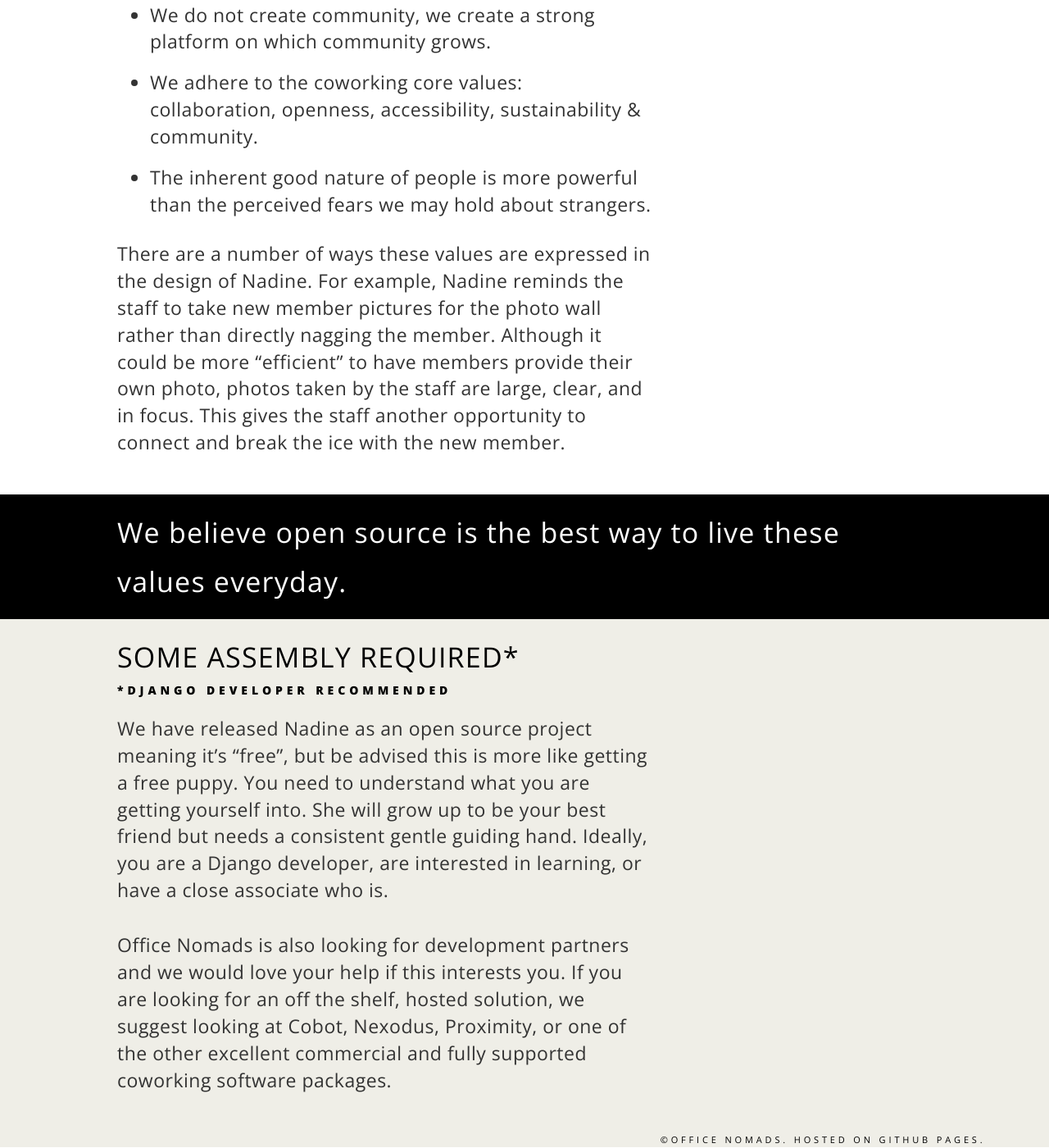
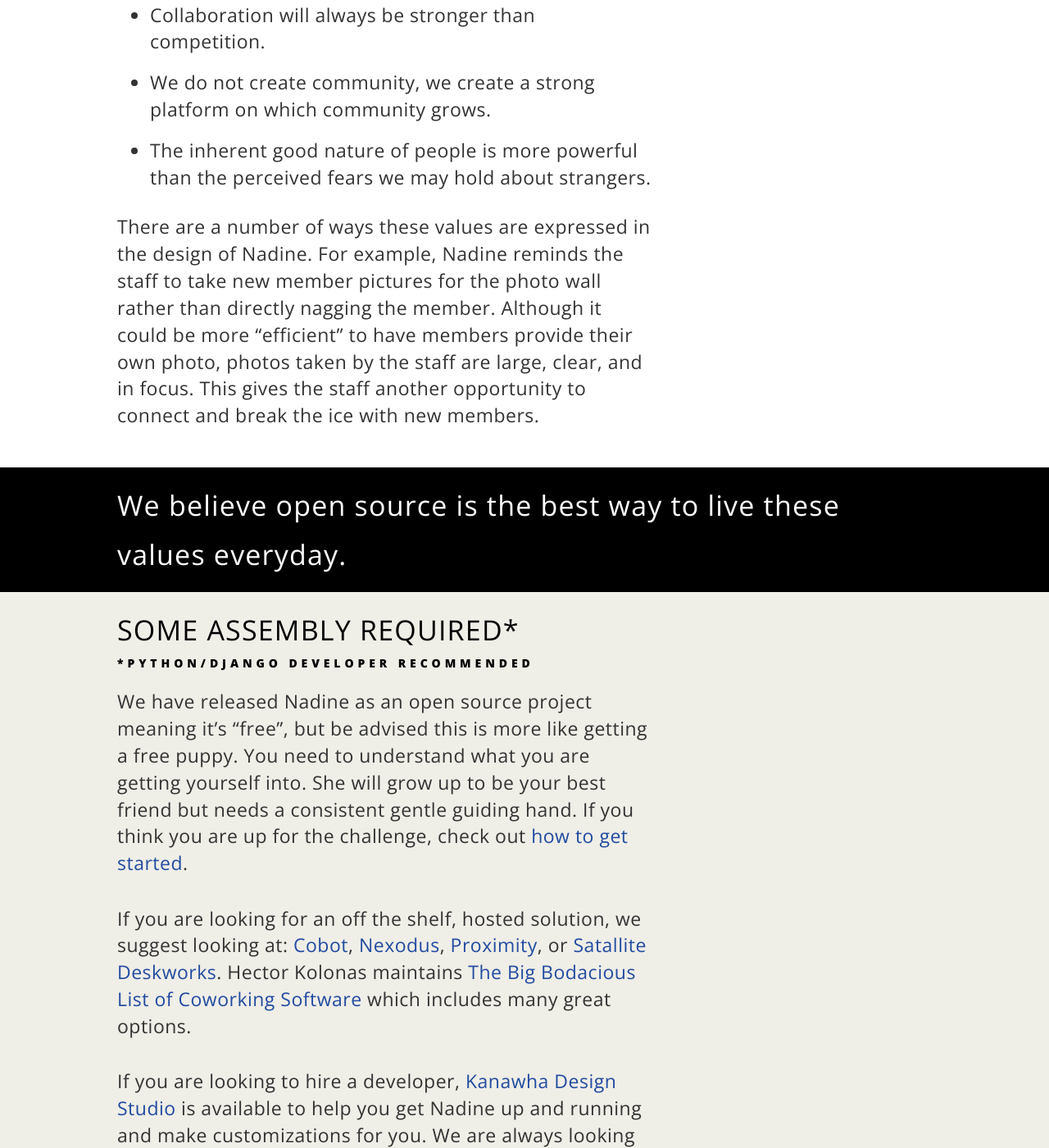
Before and after one commit to nadineproject/nadineproject.github.io, a Jekyll site: the page built from story.html, in a window 1280 px wide and 1400 px high, scrolled down 1265 px. Shown: the whole window at 82% size. Built offline with Jekyll 4.4.1, drawn with Linux system fonts in a browser that asks for light colours; some of the changed text lies outside the part shown.

Commit message:
Added links to Kanawha Design Studio

```diff
--- a/story.html
+++ b/story.html
@@ -8,11 +8,12 @@
       <h1>Our Story</h1>
       <h2>Coworking since 2007</h2>
       <p>
-        Nadine is an open source software project designed and built for use at
-        Office Nomads to help handle daily operations of the space from both the
-        staff and member sides of the house. Nadine has been in continuous use
-        and development since 2007.  We are working hard to make Nadine easier
-        to install, configure, deploy, and update.
+        Nadine is the work of <a href="https://kanawha.design/jacobsayles">Jacob Sayles</a>
+        from <a href="https://officenomads.com">Office Nomads</a>
+        and <a href="https://kanawha.design">Kanawha Design Studio</a>.
+        The platform was built for Office Nomads to help handle daily operations
+        of the space from both the staff and member sides of the house. Nadine
+        has been in continuous use and development since 2007.
       </p>
     </div>
   </div>
@@ -26,11 +27,12 @@
   <h2>Encouraging personal connections</h2>
   <p>Nadine supports the philosophy of intentional coworking and supporting consistent human to human interaction:</p>
   <ul>
+  <li>We adhere to the <a href="https://coworking.org/">coworking core values</a>:
+    collaboration, openness, accessibility, sustainability &amp; community.</li>
   <li>We believe in coworking without a filter. Our community is strong when it is diverse.</li>
   <li>Great relationships are not rushed, but are encouraged to grow over time.</li>
   <li>Collaboration will always be stronger than competition.</li>
   <li>We do not create community, we create a strong platform on which community grows.</li>
-  <li>We adhere to the coworking core values: collaboration, openness, accessibility, sustainability &amp; community.</li>
   <li>The inherent good nature of people is more powerful than the perceived fears we may hold about strangers.</li>
   </ul>
   <p>There are a number of ways these values are expressed in the design of Nadine.
@@ -38,7 +40,7 @@
      wall rather than directly nagging the member.  Although it could be more “efficient”
      to have members provide their own photo, photos taken by the staff are large,
      clear, and in focus. This gives the staff another opportunity to connect and
-     break the ice with the new member. </p>
+     break the ice with new members. </p>
   </div>
   </div>
 </div>
@@ -58,18 +60,32 @@
   <div class="block-beige clearfix">
     <div class="col-xs-12 col-lg-8">
       <h2>SOME ASSEMBLY REQUIRED*</h2>
-      <h3>*Django developer recommended</h3>
+      <h3>*Python/Django developer recommended</h3>
       <br/>
-      <p>We have released Nadine as an open source project meaning it’s “free”,
-         but be advised this is more like getting a free puppy.  You need to
-         understand what you are getting yourself into.  She will grow up to be
-         your best friend but needs a consistent gentle guiding hand. Ideally,
-         you are a Django developer, are interested in learning, or have a close
-         associate who is.</p>
-      <p>Office Nomads is also looking for development partners and we would love
-        your help if this interests you. If you are looking for an off the shelf, hosted solution, we suggest
-        looking at Cobot, Nexodus, Proximity,
-        or one of the other excellent commercial and fully supported coworking software packages.</p>
+      <p>
+        We have released Nadine as an open source project meaning it’s “free”,
+        but be advised this is more like getting a free puppy.  You need to
+        understand what you are getting yourself into.  She will grow up to be
+        your best friend but needs a consistent gentle guiding hand. If you
+        think you are up for the challenge, check out
+        <a href="getstarted.html#contact">how to get started</a>.
+      </p>
+      <p>
+        If you are looking for an off the shelf, hosted solution, we suggest
+        looking at: <a href="https://cobot.me/">Cobot</a>,
+        <a href="https://www.nexudus.com/" target="_blank">Nexodus</a>,
+        <a href="https://www.proximity.space/" target="_blank">Proximity</a>, or
+        <a href="https://satellitedeskworks.com/" target="_blank">Satallite Deskworks</a>.
+        Hector Kolonas maintains <a href="https://inztinkt.com/big-bodacious-list-of-coworking-software/" target="_blank">
+        The Big Bodacious List of Coworking Software</a> which includes many great options.
+      </p>
+      <p>
+        If you are looking to hire a developer,
+        <a href="https://kanawha.design">Kanawha Design Studio</a> is available
+        to help you get Nadine up and running and make customizations for you.
+        We are always looking for fun projects and interesting people to collaborate
+        with.
+      </p>
     </div>
   </div>
 </div>
```
Also changed, not shown: getstarted.html (+9 -4 lines), index.html (+4 -3 lines).
